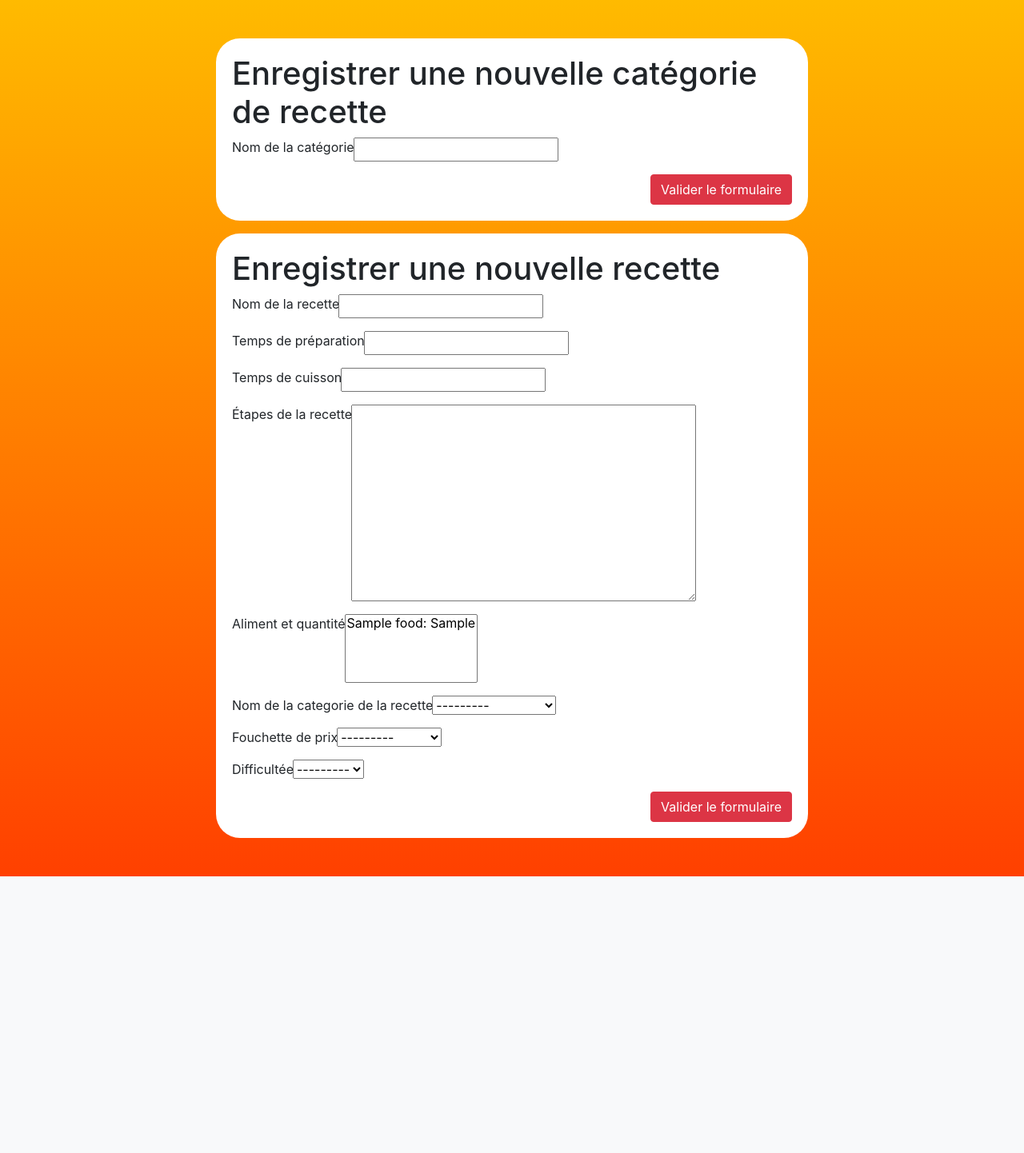
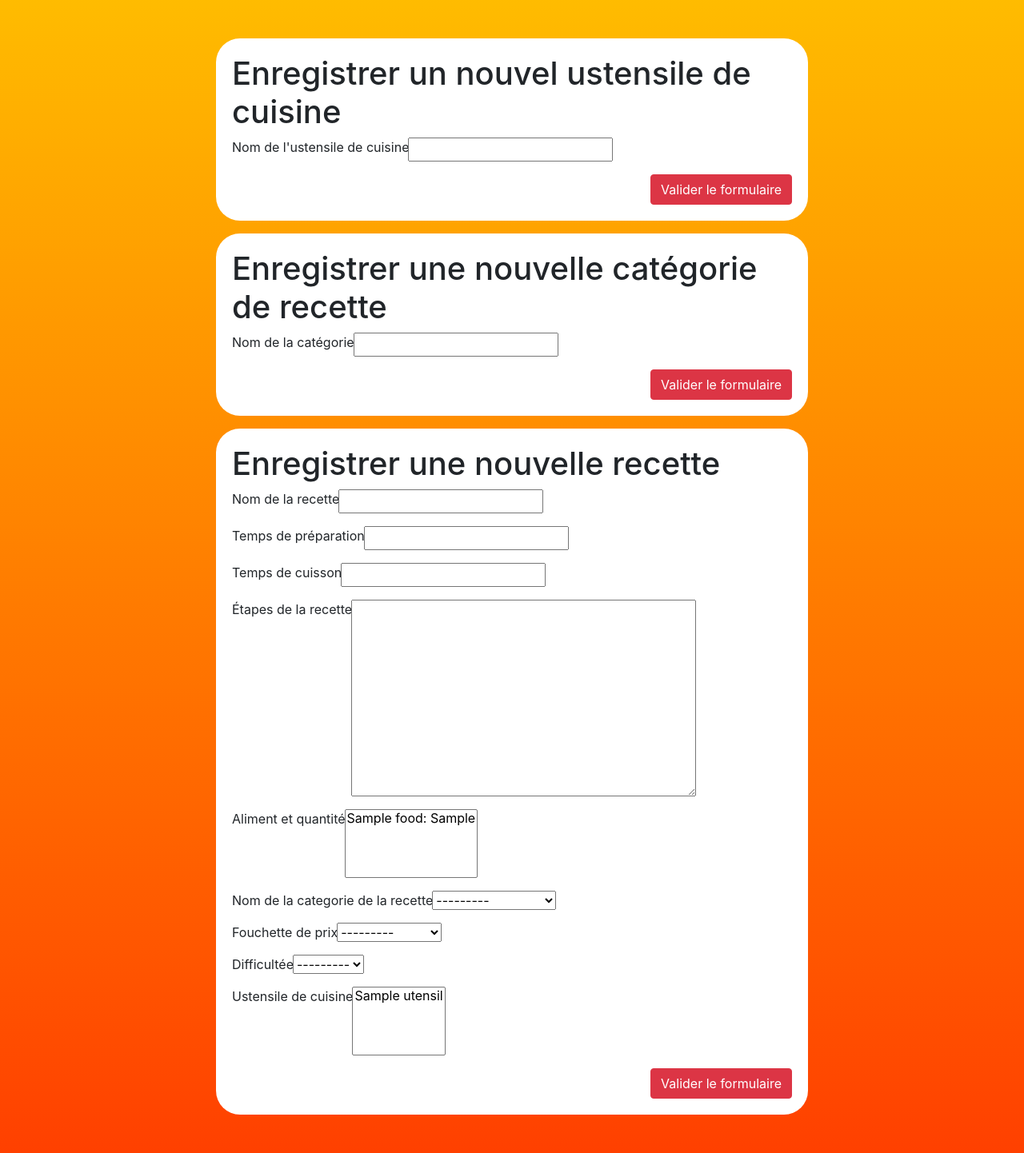
Before and after one commit to riderflo85/feedeasyform, a Django app: page /planning/new_recipe/ in a window 1280 px wide. Shown: the part 40-1482 px from the top of the page at 80% size. Before the commit the page ends 1136 px from the top, so only its background shows below. Run offline with Django 3.2, Linux system fonts and the light colour scheme; a user stored in the database is signed in; tables that the repository leaves empty hold one stand-in row (values such as "Sample post"); some libraries are stand-ins or nearby versions.

Commit message:
Add new table 'Utensil' and add the new form for the user create and save the new kitchen utensil in the database

```diff
--- a/planning/forms.py
+++ b/planning/forms.py
@@ -1,6 +1,6 @@
 from django import forms
 from django.forms import ModelForm
-from .models import Recipe, Categorie
+from .models import Recipe, Categorie, Utensil
 
 
 class RecipeForm(ModelForm):
@@ -14,7 +14,18 @@ class RecipeForm(ModelForm):
 
     class Meta:
         model = Recipe
-        fields = ['name', 'prepare_duration', 'cooking_time', 'step', 'food_quantity', 'categorie', 'price_scale', 'level', 'identifiant']
+        fields = [
+            'name',
+            'prepare_duration',
+            'cooking_time',
+            'step',
+            'food_quantity',
+            'categorie',
+            'price_scale',
+            'level',
+            'utensil',
+            'identifiant',
+        ]
 
 
 class CategorieForm(ModelForm):
@@ -29,3 +40,17 @@ class CategorieForm(ModelForm):
     class Meta:
         model = Categorie
         fields = ['name', 'identifiant']
+
+
+class UtensilForm(ModelForm):
+
+    identifiant = forms.CharField(
+        initial='utensil',
+        widget=forms.TextInput(
+            attrs={'class': 'd-none'}
+        ),
+    )
+
+    class Meta:
+        model = Utensil
+        fields = ['name', 'identifiant']
--- a/planning/models.py
+++ b/planning/models.py
@@ -17,6 +17,13 @@ class Categorie(models.Model):
         return self.name
 
 
+class Utensil(models.Model):
+    name = models.CharField(max_length=45, verbose_name="Nom de l'ustensile de cuisine")
+
+    def __str__(self):
+        return self.name
+
+
 PRICE_SCALE = [
     ('low', 'petit budget'),
     ('meduim', 'moyen budget'),
@@ -31,18 +38,32 @@ LEVEL = [
 
 class Recipe(models.Model):
     name = models.CharField(max_length=45, verbose_name='Nom de la recette')
+
     prepare_duration = models.CharField(
         max_length=45, verbose_name='Temps de préparation')
+
     cooking_time = models.CharField(
         max_length=45, verbose_name='Temps de cuisson')
+
     step = models.TextField(verbose_name='Étapes de la recette')
+
     food_quantity = models.ManyToManyField(
         FoodQuantity, verbose_name='Aliment et quantité')
+
     categorie = models.ForeignKey(
-        Categorie, on_delete=models.CASCADE, verbose_name='Nom de la categorie de la recette')
+        Categorie,
+        on_delete=models.CASCADE,
+        verbose_name='Nom de la categorie de la recette'
+    )
+
     price_scale = models.CharField(
         max_length=45, choices=PRICE_SCALE, verbose_name='Fouchette de prix')
-    level = models.CharField(max_length=45, choices=LEVEL, verbose_name='Difficultée')
+
+    level = models.CharField(
+        max_length=45, choices=LEVEL, verbose_name='Difficultée')
+
+    utensil = models.ManyToManyField(
+        Utensil, verbose_name='Ustensile de cuisine')
 
     def __str__(self):
         return self.name
--- a/planning/templates/planning/new_recipe.html
+++ b/planning/templates/planning/new_recipe.html
@@ -6,6 +6,27 @@
             <div class="col-12 col-lg-12 h-100">
                 <div class="h-100 d-flex flex-column justify-content-center align-items-center">
                     <div class="border-box content-sign_in d-flex align-items-center">
+                        <div class="login-forms margin-device">
+                            <h1>Enregistrer un nouvel ustensile de cuisine</h1>
+                            {% if form_uten.errors %}
+                            <h3 class="text-danger"><strong>Une erreur est présente dans le formulaire</strong></h3>
+                            {% endif %}
+                            <form action="." method='post'>
+                                {% csrf_token %}
+                                <div class="input-group form-group">
+                                    <div class="input-group-prepend">
+                                        {{ form_uten.name.label }}
+                                    </div>
+                                    {{ form_uten.name }}
+                                </div>
+                                {{ form_uten.identifiant }}
+                                <div class="form-group">
+                                    <input class="btn btn-danger float-right" type="submit" value="Valider le formulaire">
+                                </div>
+                            </form>
+                        </div><!-- .login-forms -->
+                    </div><!-- end .d-flex flex-sm-column... -->
+                    <div class="border-box content-sign_in d-flex align-items-center mt-3">
                         <div class="login-forms margin-device">
                             <h1>Enregistrer une nouvelle catégorie de recette</h1>
                             {% if form_categ.errors %}
@@ -82,6 +103,12 @@
                                     </div>
                                     {{ form_recipe.level }}
                                 </div>
+                                <div class="input-group form-group">
+                                    <div class="input-group-prepend">
+                                        {{ form_recipe.utensil.label }}
+                                    </div>
+                                    {{ form_recipe.utensil }}
+                                </div>
                                 {{ form_recipe.identifiant }}
                                 <div class="form-group">
                                     <input class="btn btn-danger float-right" type="submit" value="Valider le formulaire">
--- a/planning/views.py
+++ b/planning/views.py
@@ -1,8 +1,8 @@
 from django.shortcuts import render, reverse, redirect
 from django.contrib.auth.decorators import login_required
-from .forms import RecipeForm, CategorieForm
+from .forms import RecipeForm, CategorieForm, UtensilForm
 from food.models import Food, Group
-from .models import Recipe, Categorie
+from .models import Recipe, Categorie, Utensil
 
 
 @login_required
@@ -14,19 +14,27 @@ def create_recipe(request):
                 new_recipe = form.save()
                 print(new_recipe.name)
                 return redirect(reverse('planning:new_recipe'))
-        else:
+        elif request.POST['identifiant'] == 'categorie':
             form = CategorieForm(request.POST)
             if form.is_valid():
                 new_recipe = form.save()
                 print(new_recipe.name)
                 return redirect(reverse('planning:new_recipe'))
+        elif request.POST['identifiant'] == 'utensil':
+            form = UtensilForm(request.POST)
+            if form.is_valid():
+                new_utensil = form.save()
+                print(new_utensil.name)
+                return redirect(reverse('planning:new_recipe'))
 
     else:
         form_recipe = RecipeForm()
         form_categorie = CategorieForm()
+        form_utensil = UtensilForm()
         context = {
             'form_recipe': form_recipe,
-            'form_categ': form_categorie
+            'form_categ': form_categorie,
+            'form_uten': form_utensil
         }
         return render(request, 'planning/new_recipe.html', context)
 
@@ -37,12 +45,14 @@ def show_and_update_db(request):
     food_group = Group.objects.all()
     recipes = Recipe.objects.all()
     recipe_categ = Categorie.objects.all()
+    utensils = Utensil.objects.all()
 
     context = {
         'food': foods,
         'food_group': food_group,
         'recipe': recipes,
-        'recipe_categ': recipe_categ
+        'recipe_categ': recipe_categ,
+        'utensils': utensils
     }
 
     return render(request, 'planning/databases.html', context)
--- a/user/static/user/css/style.css
+++ b/user/static/user/css/style.css
@@ -22,7 +22,6 @@ body {
 
 .db-box {
     width: 100%;
-    height: calc(100vh - 60px);
 }
 
 .listing {
```
Also changed, not shown: planning/templates/planning/databases.html (+11 -1 lines), food/migrations/0002_auto_20200430_1153.py (added), planning/migrations/0006_auto_20200430_1153.py (added).
